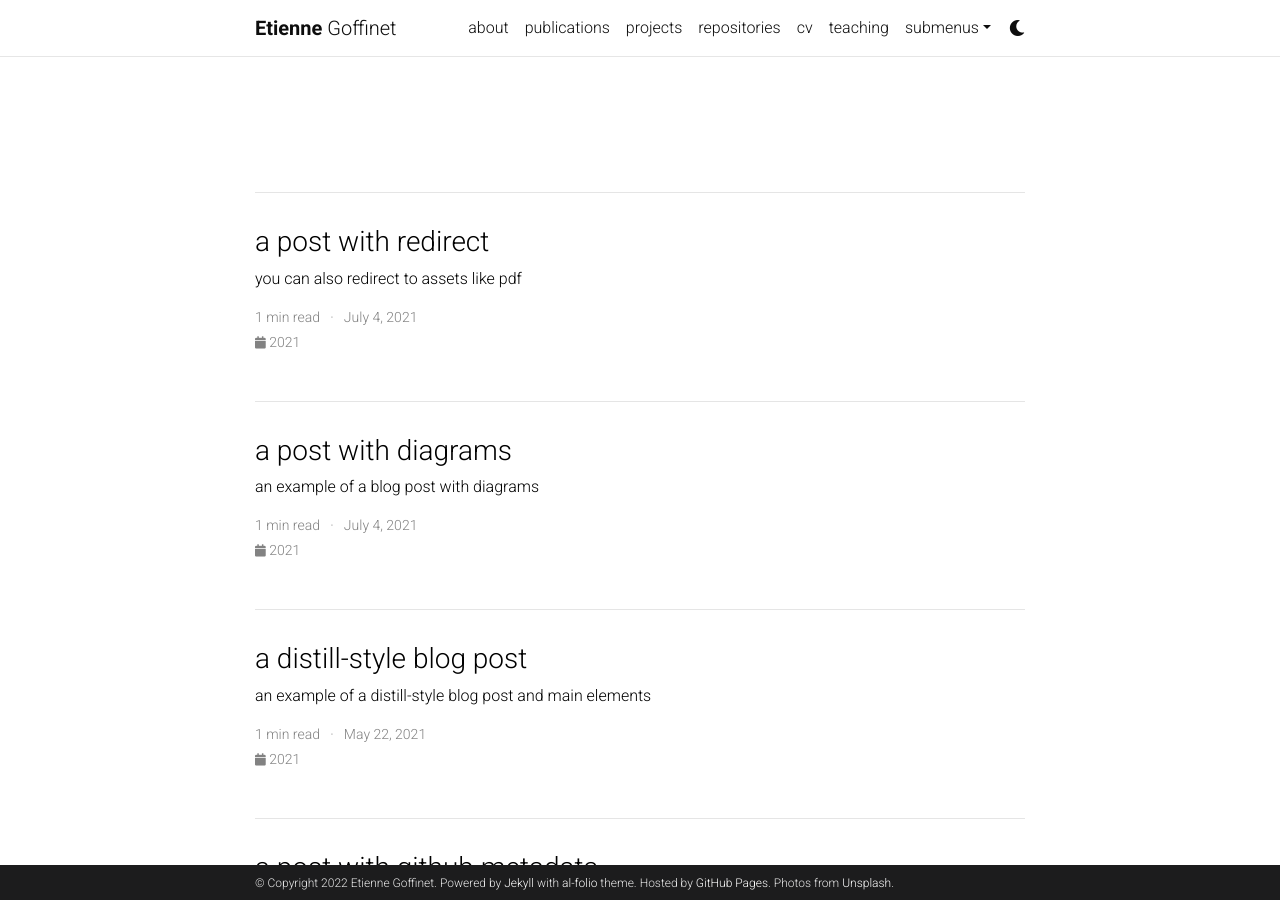
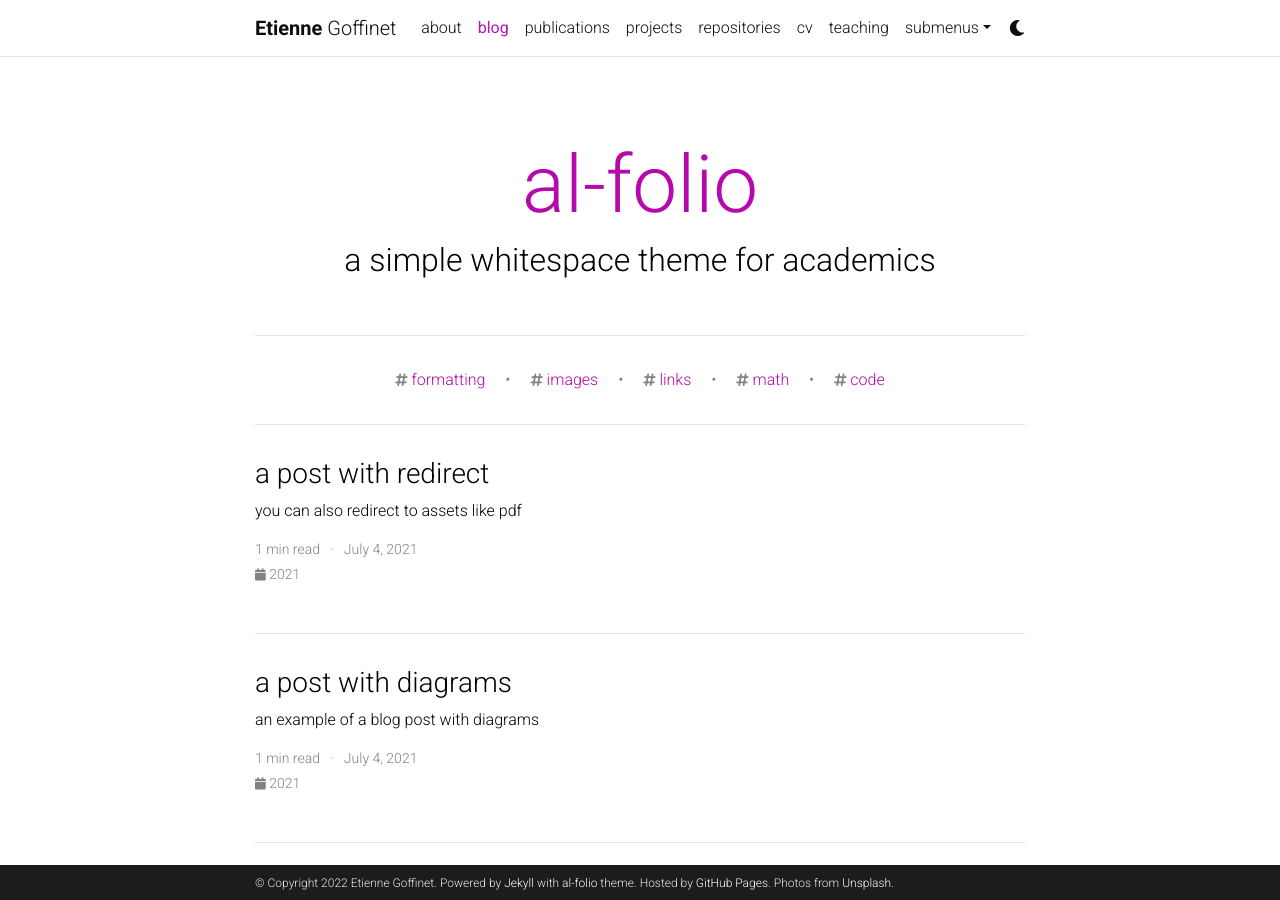
Before and after one commit to EtienneGof/etiennegof.github.io, a Jekyll site: the page built from blog/index.html, in a window 1280 px wide and 900 px high. Built offline with Jekyll 4.4.1, drawn with Linux system fonts in a browser that asks for light colours; nearby versions of some CDN libraries; the list of posts is cut into pages by our own code; comment, search, counter and statistics services are not loaded; a style sheet for code colours, icons or effects is not loaded; some of the changed lines change nothing that is shown.

```diff
--- a/_config.yml
+++ b/_config.yml
@@ -21,11 +21,28 @@
 last_updated: false # set to true if you want to display last updated in the footer
 impressum_path:  # set to path to include impressum link in the footer, use the same path as permalink in a page, helps to conform with EU GDPR
 
+last_updated: false # set to true if you want to display last updated in the footer
+impressum_path:  # set to path to include impressum link in the footer, use the same path as permalink in a page, helps to conform with EU GDPR
+
+# -----------------------------------------------------------------------------
+# Theme
+# -----------------------------------------------------------------------------
+
+# code highlighter theme
+highlight_theme_light: github   # https://github.com/jwarby/jekyll-pygments-themes
+highlight_theme_dark: native    # https://github.com/jwarby/jekyll-pygments-themes
+
+# repo color theme
+repo_theme_light: default       # https://github.com/anuraghazra/github-readme-stats/blob/master/themes/README.md
+repo_theme_dark: dark           # https://github.com/anuraghazra/github-readme-stats/blob/master/themes/README.md
+
 # -----------------------------------------------------------------------------
 # RSS Feed
 # -----------------------------------------------------------------------------
 # will use title and url fields
 # Take a look to https://github.com/jekyll/jekyll-feed for more customization
+
+rss_icon: true
 
 # -----------------------------------------------------------------------------
 # Layout
@@ -40,10 +57,11 @@
 # TODO: add layout settings (single page vs. multi-page)
 
 # -----------------------------------------------------------------------------
-# Open Graph
+# Open Graph & Schema.org
 # -----------------------------------------------------------------------------
 # Display links to the page with a preview object on social media.
 serve_og_meta: false # Include Open Graph meta tags in the HTML head
+serve_schema_org: false # Include Schema.org in the HTML head
 og_image: # The site-wide (default for all links) Open Graph preview image
 
 # -----------------------------------------------------------------------------
@@ -53,8 +71,12 @@
 github_username: # your GitHub user name
 gitlab_username: # your GitLab user name
 twitter_username: # your Twitter handle
+mastodon_username: # your mastodon instance+username in the format instance.tld/@username
 linkedin_username: # your LinkedIn user name
+telegram_username: # your Telegram user name
 scholar_userid: # your Google Scholar ID
+semanticscholar_id: # your Semantic Scholar ID
+whatsapp_number: # your WhatsApp number (full phone number in international format. Omit any zeroes, brackets, or dashes when adding the phone number in international format.)
 orcid_id: # your ORCID ID
 medium_username: # your Medium username
 quora_username: # your Quora username
@@ -65,19 +87,35 @@
 keybase_username: # your keybase user name
 wikidata_id: # your wikidata id
 dblp_url: # your DBLP profile url
+stackoverflow_id: # your stackoverflow id
+kaggle_id: # your kaggle id
+lastfm_id: # your lastfm id
+spotify_id: # your spotify id
+pinterest_id: # your pinterest id
+unsplash_id: # your unsplash id
+instagram_id: # your instagram id
+facebook_id: # your facebook id
+discord_id: # your discord id (18-digit unique numerical identifier)
 
 contact_note: >
   You can even add a little note about which of these is the best way to reach you.
+# -----------------------------------------------------------------------------
+# Analytics and search engine verification
+# -----------------------------------------------------------------------------
 
-google_analytics: UA-XXXXXXXXX # out your google-analytics code
-panelbear_analytics: XXXXXXXXX # panelbear analytics site ID
+google_analytics:  # your Goole Analytics measurement ID (format: G-XXXXXXXXXX)
+panelbear_analytics:  # panelbear analytics site ID (format: XXXXXXXXX)
+
+google_site_verification:  # your google-site-verification ID (Google Search Console)
+bing_site_verification:  # out your bing-site-verification ID (Bing Webmaster)
 
 # -----------------------------------------------------------------------------
 # Blog
 # -----------------------------------------------------------------------------
 
-blog_name: # your blog must have a name for it to show up in the nav bar
-blog_description:
+blog_name: al-folio # blog_name will be displayed in your blog page
+blog_nav_title: blog # your blog must have a title for it to be displayed in the nav bar
+blog_description: a simple whitespace theme for academics
 permalink: /blog/:year/:title/
 
 # Pagination
@@ -87,6 +125,13 @@
 # Comments
 disqus_shortname: al-folio # put your disqus shortname
 # https://help.disqus.com/en/articles/1717111-what-s-a-shortname
+
+# External sources.
+# If you have blog posts published on medium.com or other exteranl sources,
+# you can display them in your blog by adding a link to the RSS feed.
+external_sources:
+  - name: medium.com
+    rss_url: https://medium.com/@al-folio/feed
 
 # -----------------------------------------------------------------------------
 # Collections
@@ -102,7 +147,8 @@
     output: true
     permalink: /projects/:path/
 
-news_limit: 5
+news_scrollable: true # adds a vertical scroll bar if there are more than 3 news items
+news_limit: 5 # leave blank to include all the news in the `_news` folder
 
 # -----------------------------------------------------------------------------
 # Jekyll settings
@@ -111,7 +157,6 @@
 # Markdown and syntax highlight
 markdown: kramdown
 highlighter: rouge
-highlight_theme: github  # https://github.com/jwarby/jekyll-pygments-themes
 kramdown:
   input: GFM
   syntax_highlighter_opts:
@@ -136,30 +181,60 @@
 
 # Plug-ins
 plugins:
+  - jekyll-archives
+  - jekyll-diagrams
   - jekyll-email-protect
-  - jekyll-github-metadata
   - jekyll-feed
+  - jekyll-imagemagick
+  - jekyll-minifier
   - jekyll-paginate-v2
   - jekyll/scholar
+  - jekyll-sitemap
+  - jekyll-link-attributes
   - jekyll-twitter-plugin
-  - jekyll-sitemap
   - jemoji
 
-# Extras
-github: [metadata]
+# Sitemap settings
+defaults:
+  - scope:
+      path: "assets/**/*.*"
+    values:
+      sitemap: false
 
-assets:
-    external:
-      uglifier:
-        harmony: true
+# -----------------------------------------------------------------------------
+# Jekyll Minifier
+# -----------------------------------------------------------------------------
+
+jekyll-minifier:
+  exclude: ['robots.txt']
+  uglifier_args:
+    harmony: true
+
+# -----------------------------------------------------------------------------
+# Jekyll Archives
+# -----------------------------------------------------------------------------
+
+jekyll-archives:
+  enabled: [year, tags, categories] # enables year, tag and category archives (remove if you need to disable one of them).
+  layouts:
+    year: archive-year
+    tag: archive-tag
+    category: archive-category
+  permalinks:
+    year: '/blog/:year/'
+    tag: '/blog/tag/:name/'
+    category: '/blog/category/:name/'
+
+display_tags: ['formatting', 'images', 'links', 'math', 'code'] # this tags will be dispalyed on the front page of your blog
+
 # -----------------------------------------------------------------------------
 # Jekyll Scholar
 # -----------------------------------------------------------------------------
 
 scholar:
 
-  last_name: Goffinet
-  first_name: [Etienne, E.]
+  last_name: [Einstein]
+  first_name: [Albert, A.]
 
   style: apa
   locale: en
@@ -167,6 +242,10 @@
   source: /_bibliography/
   bibliography: papers.bib
   bibliography_template: bib
+  # Note: if you have latex math in your bibtex, the latex filter
+  # preprocessing may conflict with MathJAX if the latter is enabled.
+  # See https://github.com/alshedivat/al-folio/issues/357.
+  bibtex_filters: [latex, smallcaps, superscript]
 
   replace_strings: true
   join_strings: true
@@ -177,13 +256,64 @@
 
   query: "@*"
 
+# Filter out certain bibtex entry keywords used internally from the bib output
+filtered_bibtex_keywords: [abbr, abstract, arxiv, bibtex_show, html, pdf, selected, supp, blog, code, poster, slides, website, preview, altmetric]
+
+# Maximum number of authors to be shown for each publication (more authors are visible on click)
+max_author_limit: 3  # leave blank to always show all authors
+more_authors_animation_delay: 10  # more authors are revealed on click using animation; smaller delay means faster animation
+
+
+# -----------------------------------------------------------------------------
+# Jekyll Link Attributes
+# -----------------------------------------------------------------------------
+
+# These are the defaults
+external_links:
+  enabled: true
+  rel: external nofollow noopener
+  target: _blank
+  exclude:
+
+
+# -----------------------------------------------------------------------------
+# Responsive WebP Images
+# -----------------------------------------------------------------------------
+
+imagemagick:
+  enabled: true # enables responsive images for your site (recomended, see https://github.com/alshedivat/al-folio/issues/537)
+  widths:
+    - 480
+    - 800
+    - 1400
+  input_directories:
+    - assets/img/
+  input_formats:
+    - ".jpg"
+    - ".jpeg"
+    - ".png"
+    - ".tiff"
+  output_formats:
+    webp: "-resize 800x"
+
+# -----------------------------------------------------------------------------
+# Jekyll Diagrams
+# -----------------------------------------------------------------------------
+
+jekyll-diagrams:
+    # configuration, see https://github.com/zhustec/jekyll-diagrams.
+    # feel free to comment out this section if not using jekyll diagrams.
+
+
 # -----------------------------------------------------------------------------
 # Optional Features
 # -----------------------------------------------------------------------------
 
 enable_google_analytics:    false  # enables google analytics
 enable_panelbear_analytics: false  # enables panelbear analytics
-enable_mansory:             true   # enables automatic project cards arangement
+enable_google_verification: false  # enables google site verification
+enable_bing_verification:   false  # enables bing site verification
+enable_masonry:             true   # enables automatic project cards arangement
 enable_math:                true   # enables math typesetting (uses MathJax)
 enable_tooltips:            false  # enables automatic tooltip links generated
                                    # for each section titles on pages and posts
@@ -193,38 +323,36 @@
 enable_project_categories:  true   # enables categorization of projects into
                                    # multiple categories
 enable_medium_zoom:         true   # enables image zoom feature (as on medium.com)
+enable_progressbar:         true   # enables a horizontal progress bar linked to the vertical scroll position
 
 # -----------------------------------------------------------------------------
 # Library versions
 # -----------------------------------------------------------------------------
 
 academicons:
-  version: "1.9.0"
-  integrity: "sha512-W4yqoT1+8NLkinBLBZko+dFB2ZbHsYLDdr50VElllRcNt2Q4/GSs6u71UHKxB7S6JEMCp5Ve4xjh3eGQl/HRvg=="
+  version: "1.9.1"
+  integrity: "sha256-i1+4qU2G2860dGGIOJscdC30s9beBXjFfzjWLjBRsBg="
 bootstrap:
-  version: "4.5.2"
+  version: "4.6.1"
   integrity:
-    css: "sha512-MoRNloxbStBcD8z3M/2BmnT+rg4IsMxPkXaGh2zD6LGNNFE80W3onsAhRcMAMrSoyWL9xD7Ert0men7vR8LUZg=="
-    js: "sha512-M5KW3ztuIICmVIhjSqXe01oV2bpe248gOxqmlcYrEzAvws7Pw3z6BK0iGbrwvdrUQUhi3eXgtxp5I8PDo9YfjQ=="
+    css: "sha256-DF7Zhf293AJxJNTmh5zhoYYIMs2oXitRfBjY+9L//AY="
+    js: "sha256-fgLAgv7fyCGopR/gBNq2iW3ZKIdqIcyshnUULC4vex8="
 fontawesome:
-  version: "5.14.0"
-  integrity: "sha512-1PKOgIY59xJ8Co8+NE6FZ+LOAZKjy+KY8iq0G4B3CyeY6wYHN3yt9PW0XpSriVlkMXe40PTKnXrLnZ9+fkDaog=="
+  version: "5.15.4"
+  integrity: "sha256-mUZM63G8m73Mcidfrv5E+Y61y7a12O5mW4ezU3bxqW4="
 jquery:
-  version: "3.5.1"
-  integrity: "sha512-bLT0Qm9VnAYZDflyKcBaQ2gg0hSYNQrJ8RilYldYQ1FxQYoCLtUjuuRuZo+fjqhx/qtq/1itJ0C2ejDxltZVFg=="
+  version: "3.6.0"
+  integrity: "sha256-/xUj+3OJU5yExlq6GSYGSHk7tPXikynS7ogEvDej/m4="
 mathjax:
-  version: "3.1.2"
-mansory:
+  version: "3.2.0"
+masonry:
   version: "4.2.2"
   integrity: "sha256-Nn1q/fx0H7SNLZMQ5Hw5JLaTRZp0yILA/FRexe19VdI="
 mdb:
-  version: "4.19.1"
+  version: "4.20.0"
   integrity:
-    css: "sha512-RO38pBRxYH3SoOprtPTD86JFOclM51/XTIdEPh5j8sj4tp8jmQIx26twG52UaLi//hQldfrh7e51WzP9wuP32Q=="
-    js: "sha512-Mug9KHKmroQFMLm93zGrjhibM2z2Obg9l6qFG2qKjXEXkMp/VDkI4uju9m4QKPjWSwQ6O2qzZEnJDEeCw0Blcw=="
-popper:
-  version: "2.4.4"
-  integrity: "sha512-eUQ9hGdLjBjY3F41CScH3UX+4JDSI9zXeroz7hJ+RteoCaY+GP/LDoM8AO+Pt+DRFw3nXqsjh9Zsts8hnYv8/A=="
+    css: "sha256-jpjYvU3G3N6nrrBwXJoVEYI/0zw8htfFnhT9ljN3JJw="
+    js: "sha256-NdbiivsvWt7VYCt6hYNT3h/th9vSTL4EDWeGs5SN3DA="
 medium_zoom:
   version: "1.0.6"
   integrity: "sha256-EdPgYcPk/IIrw7FYeuJQexva49pVRZNmt3LculEr7zM="
```
